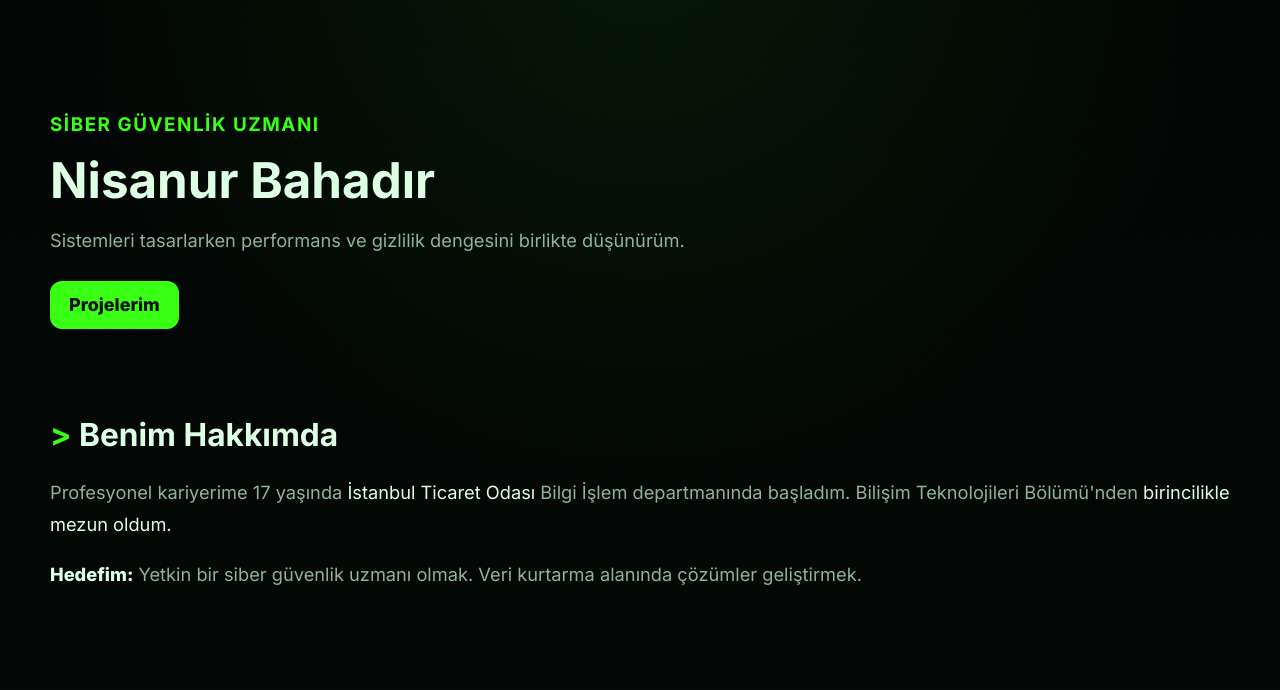
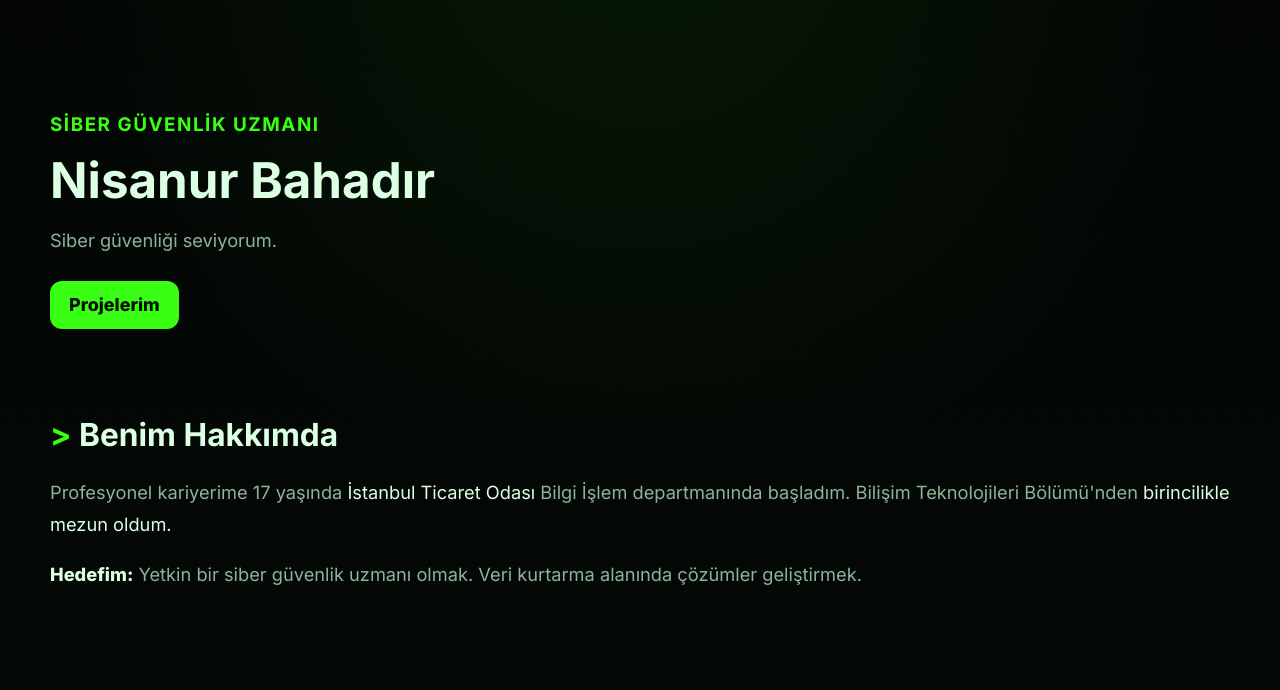
Before and after one commit to nisanurbahadir/nisanurbahadir.github.io, a plain HTML site: page index.html in a window 1280 px wide. Shown: the part 87-777 px from the top of the page. Drawn offline with Linux system fonts and the light colour scheme.

Commit message:
Update index.html

```diff
--- a/index.html
+++ b/index.html
@@ -107,8 +107,7 @@
             <p class="eyebrow hero-role">Siber Güvenlik Uzmanı</p>
             <h1>Nisanur Bahadır</h1>
             <p class="hero-text">
-              Sistemleri tasarlarken performans ve gizlilik
-              dengesini birlikte düşünürüm.
+              Siber güvenliği seviyorum.
             </p>
             <div class="actions">
               <a class="button button-primary" href="projects.html">Projelerim</a>
```
